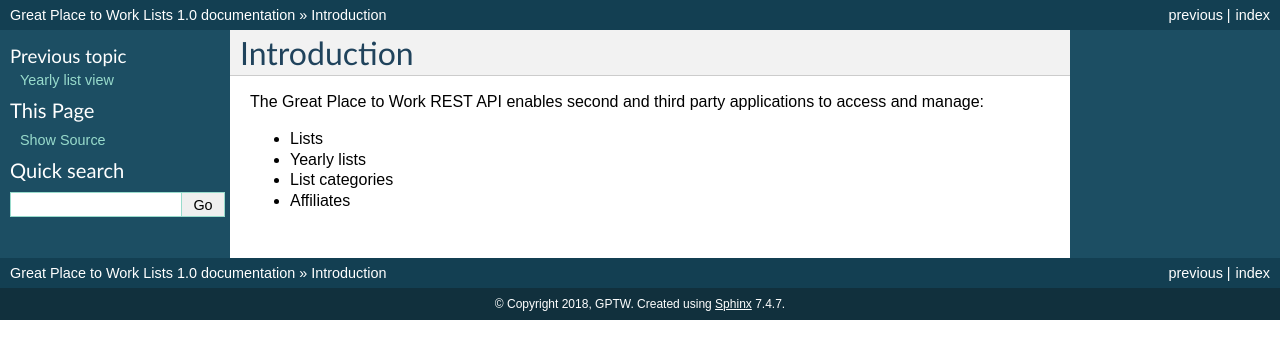
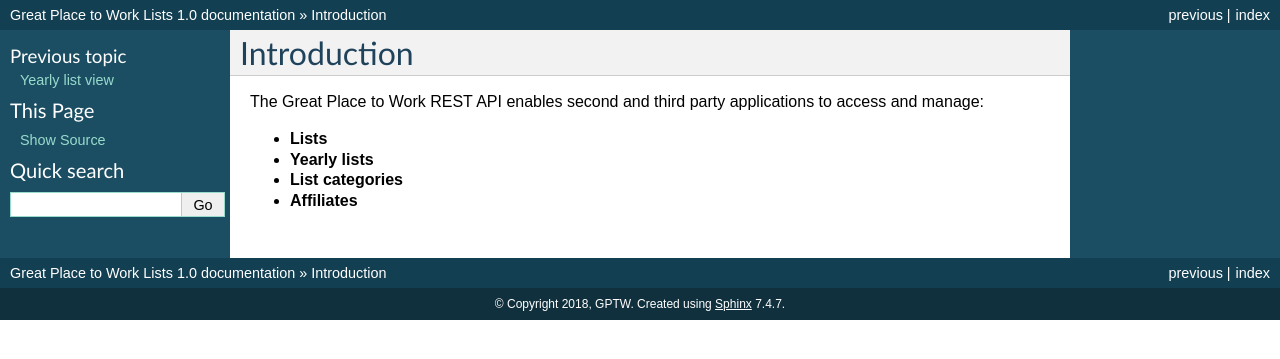
Before and after one commit to treste91/Great-Place-to-Work-Lists, a Sphinx documentation site: the page built from docs/api/intro.rst, in a window 1280 px wide. Shown: the top 359 px of the page. Built offline with Sphinx 7.4.7, drawn with Linux system fonts in a browser that asks for light colours.

```diff
--- a/docs/api/intro.rst
+++ b/docs/api/intro.rst
@@ -3,7 +3,7 @@ Introduction
 
 The Great Place to Work REST API enables second and third party applications to access and manage:
 
-* Lists
-* Yearly lists
-* List categories
-* Affiliates
+* **Lists**
+* **Yearly lists**
+* **List categories**
+* **Affiliates**
```
